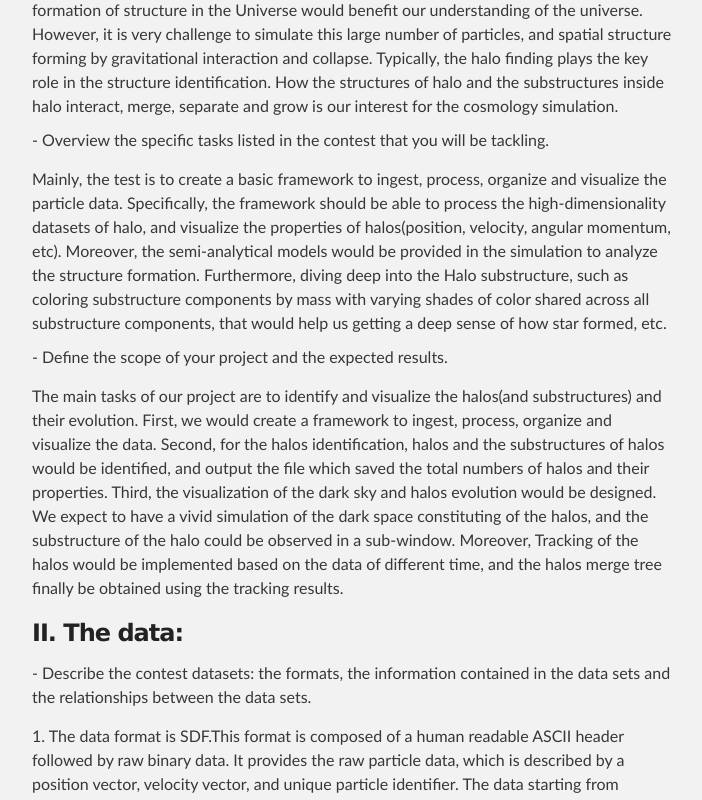
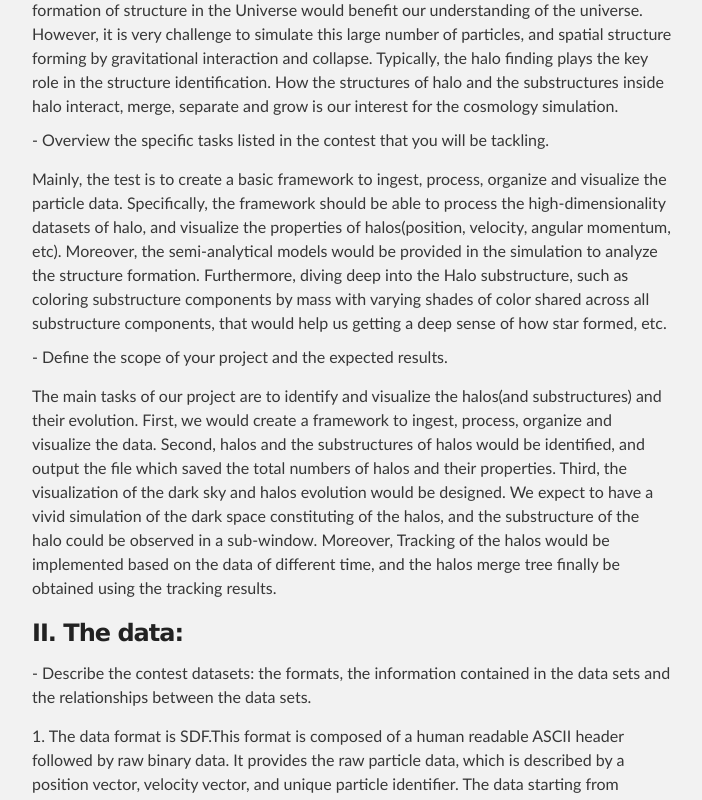
Before and after one commit to mxwang/cs594cosmovis, a plain HTML site: page index.html in a window 1280 px wide. Shown: the part 465-1265 px from the top of the page, without its empty margins (288-990 px from the left). Drawn offline with Linux system fonts and the light colour scheme.

Commit message:
Update index.html

```diff
--- a/index.html
+++ b/index.html
@@ -63,7 +63,7 @@ be provided in the simulation to analyze the structure formation. Furthermore, d
 with varying shades of color shared across all substructure components, that would help us getting a deep sense of how star formed, etc.</body>
       <p>-  Define the scope of your project and the expected results. </p>
       <p> The main tasks of our project are to identify and visualize the halos(and substructures) and their evolution. First, we would create
-        a framework to ingest, process, organize and visualize the data. Second, for the halos identification, halos and
+        a framework to ingest, process, organize and visualize the data. Second, halos and
         the substructures of halos would be identified, and output the file which saved the total numbers of halos and their properties.
         Third, the visualization of the dark sky and halos evolution would be designed. We expect to have a vivid simulation of the dark space constituting
         of the halos, and the substructure of the halo could be observed in a sub-window. Moreover, Tracking of the halos would
```
